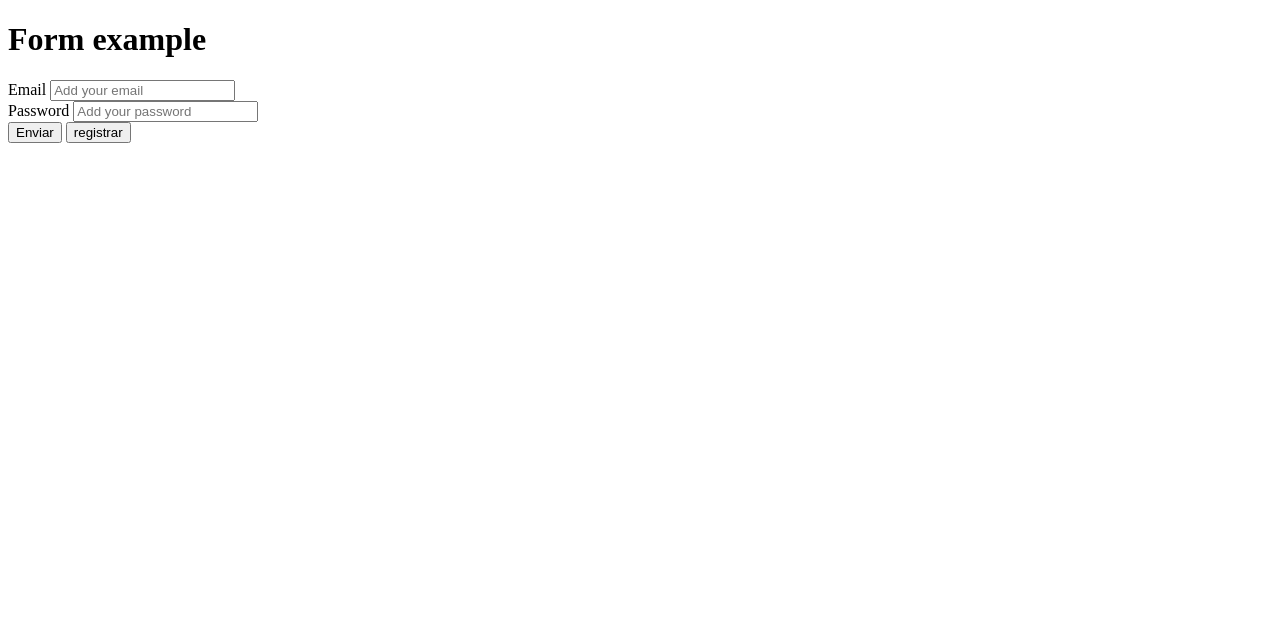
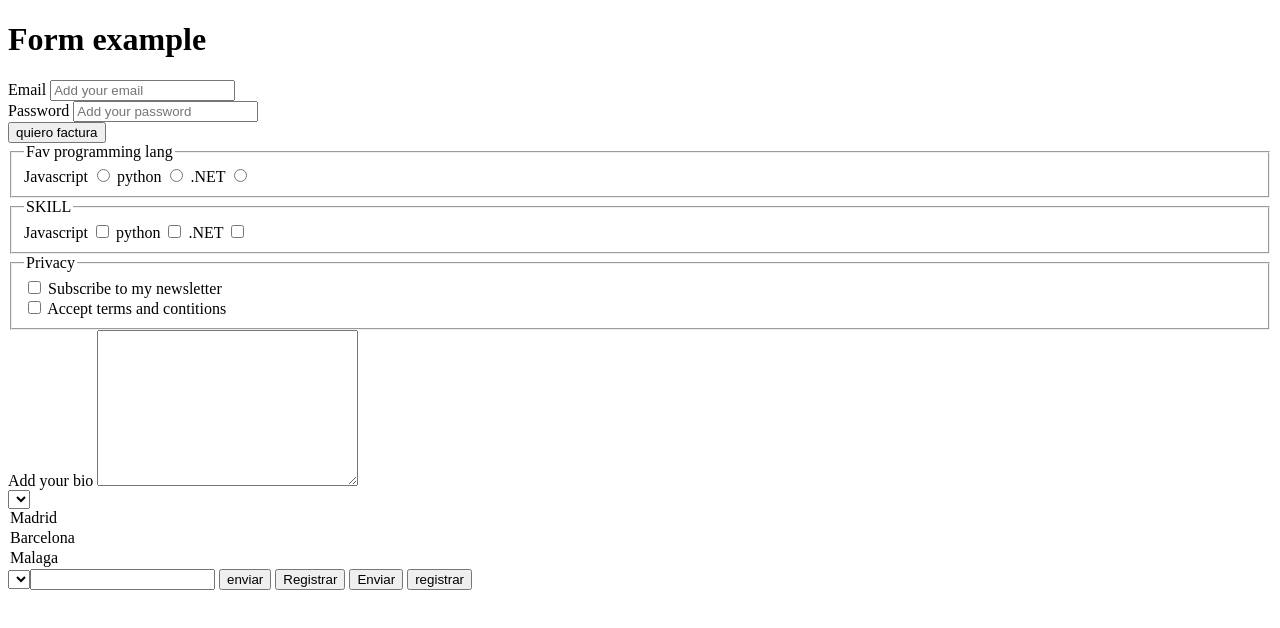
Before and after one commit to esencialcoder/html-css, a plain HTML site: page day-02/multimedia/forms/index.html in a window 1280 px wide. Drawn offline with Linux system fonts and the light colour scheme.

Commit message:
Realizo cambions en el index de day-02/forms...

```diff
--- a/day-02/multimedia/forms/index.html
+++ b/day-02/multimedia/forms/index.html
@@ -7,24 +7,80 @@
     <title>Document</title>
 </head>
 <body>
+
+    <!--- forms -->
     <h1>Form example</h1>
     <form
     action="registro-completado.html"
-    method="post">
+    method="post"
+    novalidate>
 
         <div>
             <label for="mail">Email</label>
-            <input name="correo" id="mail"
-            type="email"placeholder="Add your email">
+            <input
+            requiered name="email"
+            id="mail"
+            type="email"
+            placeholder="Add your email">
         <div>
 
         </div>
             <label for="pass">Password</label>
-            <input name="pwd" id="pass" type="password"placeholder="Add your password">
+            <input requiered name="pwd" id="pass" type="password"placeholder="Add your password">
         </div>
+        <button type="button">quiero factura</button>
+        <fieldset>
+            <legend>Fav programming lang </legend>
+            <label for="js">Javascript</label>
+            <input type="radio" id="js" name="favLang" value="javascript">
+            <label for="python">python</label>
+            <input type="radio" id="python" name="favLang" value="python">
+            <label for="net">.NET</label>
+            <input type="radio" id="net" name="favLang" value="net">
+        </fieldset>
+        <fieldset>
+            <legend>SKILL </legend>
+            <label for="skillJs">Javascript</label>
+            <input type="checkbox" id="skillJs" name="skill" value="javascript">
+            <label for="skillPython">python</label>
+            <input type="checkbox" id="skillPython" name="skill" value="python">
+            <label for="skillNet">.NET</label>
+            <input type="checkbox" id="skillNet" name="skill" value="net">
+        </fieldset>
+        <fieldset>
+            <legend>Privacy</legend>
+            <div>
+            <input type="checkbox" name="spam" id="spam">
+            <label for="spam">Subscribe to my newsletter</label>
+        </div>
+        <div>
+            <input type="checkbox" name="terms" id="termsAndConditions">
+            <label for="termsAndConditions">Accept terms and contitions</label>
+        </div>
+        </fieldset>
+        <label for="bio">Add your bio</label>
+        <textarea requiered minLength="10" name="bio" id="bio" cols="30" rows="10"></textarea>
+        <br>
+        <select name="ciudad" id="ciudad"></select>
+            <option value="mad">Madrid</option>
+            <option value="bcn">Barcelona</option>
+            <option value="mal">Malaga</option>
+        <select>
+        <br>
+        <div>
+            <label for="phone">phone</label>
+            <input
+            requiered
+            type="tel"
+            name="phone"
+            id="phone"
+            pattern="[0-9]+">
+        </div>
+        <input type="submit" value="enviar">
+        <button type="submit">Registrar</button>
+
         <input type="submit" value="Enviar">
-
-        <button>registrar</button>
+        <button type="submit">registrar</button>
     </form>
 </body>
 </html>
```
Also changed, not shown: day-02/multimedia/semantic-html/index.html (added, +49 -0 lines).
